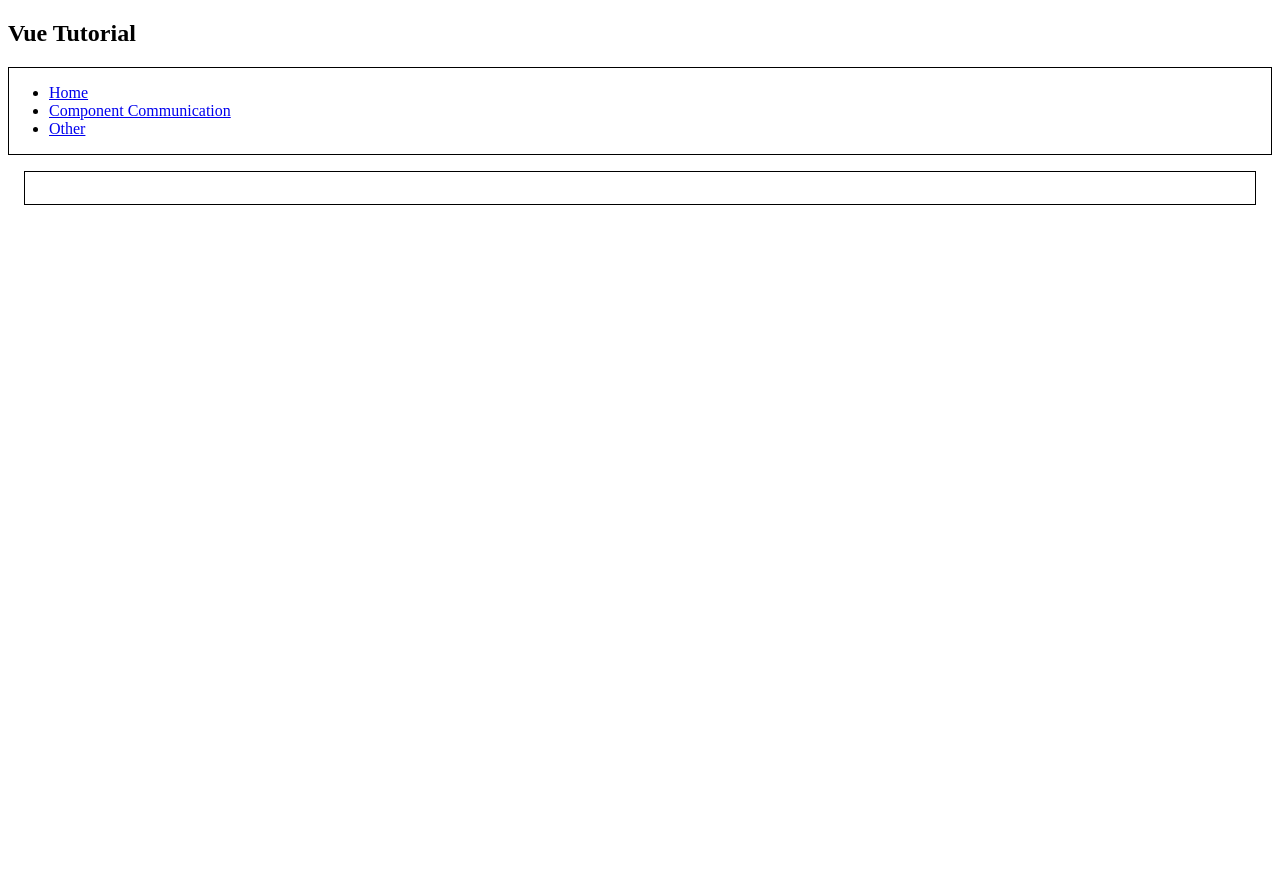
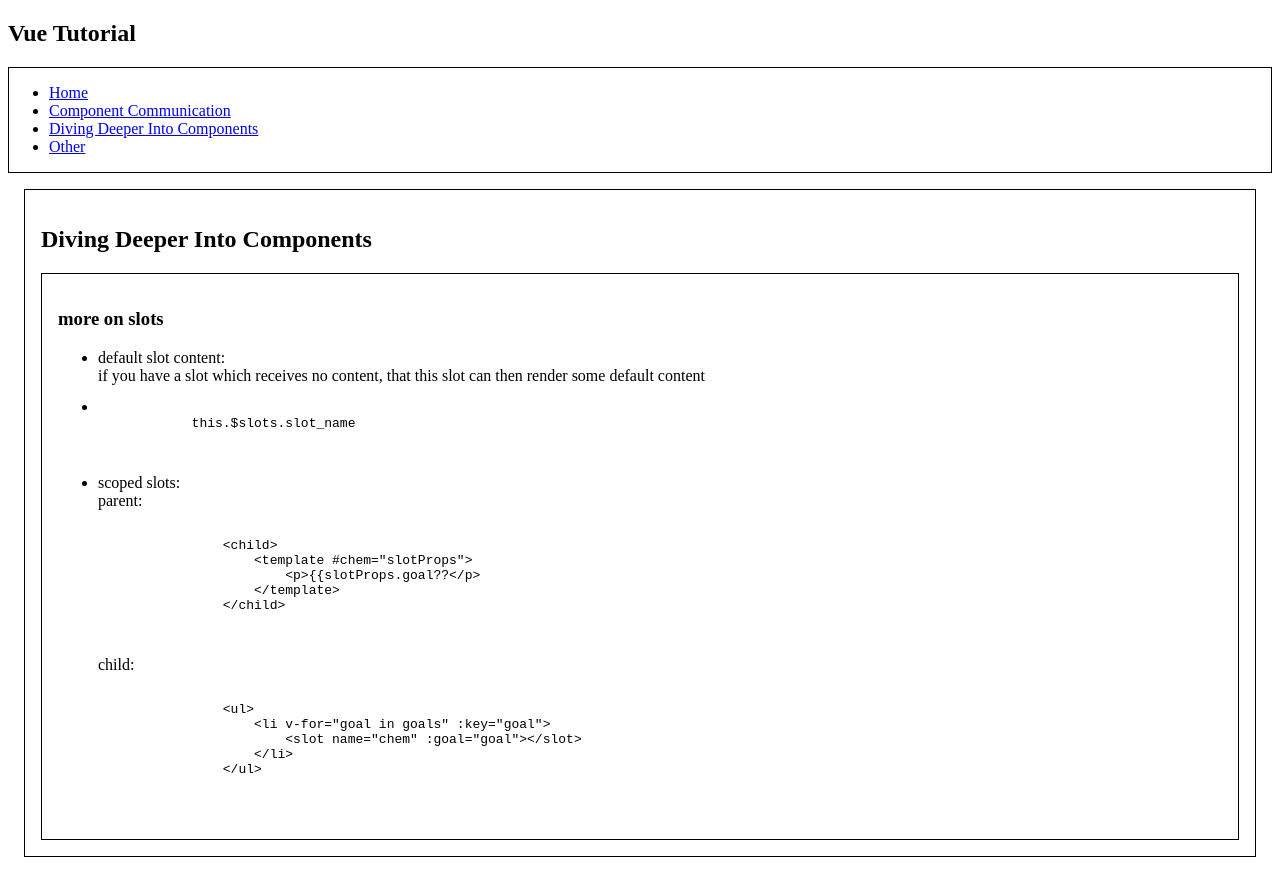
Before and after one commit to MohammadFAHssn/V_u_e, a Vue app in the folder vue-project/: page /diving-deeper-into-components in a window 1280 px wide. Before the commit the page ends 800 px from the top, so only its background shows below. Built offline with nearby package versions, Linux system fonts and the light colour scheme.

Commit message:
default slot content, scoped slots

```diff
--- a/vue-project/src/App.vue
+++ b/vue-project/src/App.vue
@@ -11,6 +11,9 @@
     <ul>
       <li><RouterLink to="/">Home</RouterLink></li>
       <li><RouterLink to="/component-communication">Component Communication</RouterLink></li>
+      <li>
+        <RouterLink to="/diving-deeper-into-components">Diving Deeper Into Components</RouterLink>
+      </li>
       <li><RouterLink to="/other">Other</RouterLink></li>
     </ul>
   </nav>
--- /dev/null
+++ b/vue-project/src/components/DivingDeeperIntoComponents/DivingDeeperIntoComponents.vue
@@ -0,0 +1,58 @@
+<script lang="ts">
+export default {}
+</script>
+
+<template>
+  <h2>Diving Deeper Into Components</h2>
+
+  <section class="tip">
+    <h3>more on slots</h3>
+
+    <ul>
+      <li>
+        default slot content:
+        <div>
+          if you have a slot which receives no content, that this slot can then render some default
+          content
+        </div>
+      </li>
+
+      <li>
+        <pre>
+          <code>
+            this.$slots.slot_name
+          </code>
+        </pre>
+      </li>
+
+      <li>
+        scoped slots:
+        <div>
+          parent:
+          <pre>
+              <code>
+                &lt;child&gt;
+                    &lt;template #chem=&quot;slotProps&quot;&gt;
+                        &lt;p&gt;&lcub;&lcub;slotProps.goal&quest;&quest;&lt;/p&gt;
+                    &lt;/template&gt;
+                &lt;/child&gt;
+              </code>
+            </pre>
+        </div>
+
+        <div>
+          child:
+          <pre>
+              <code>
+                &lt;ul&gt;
+                    &lt;li v-for=&quot;goal in goals&quot; :key=&quot;goal&quot;&gt;
+                        &lt;slot name=&quot;chem&quot; :goal=&quot;goal&quot;&gt;&lt;/slot&gt;
+                    &lt;/li&gt;
+                &lt;/ul&gt;
+              </code>
+            </pre>
+        </div>
+      </li>
+    </ul>
+  </section>
+</template>
--- a/vue-project/src/router/index.ts
+++ b/vue-project/src/router/index.ts
@@ -1,6 +1,8 @@
 import { createRouter, createWebHistory } from 'vue-router'
 import Home from '../components/Home.vue'
 import ComponentCommunication from '../components/ComponentCommunication/ComponentCommunication.vue'
+import DivingDeeperIntoComponents from '../components/DivingDeeperIntoComponents/DivingDeeperIntoComponents.vue'
+
 import Other from '../components/Other/Other.vue'
 
 const router = createRouter({
@@ -17,6 +19,11 @@
       component: ComponentCommunication
     },
     {
+      path: '/diving-deeper-into-components',
+      name: 'DivingDeeperIntoComponents',
+      component: DivingDeeperIntoComponents
+    },
+    {
       path: '/other',
       name: 'other',
       component: Other
```
